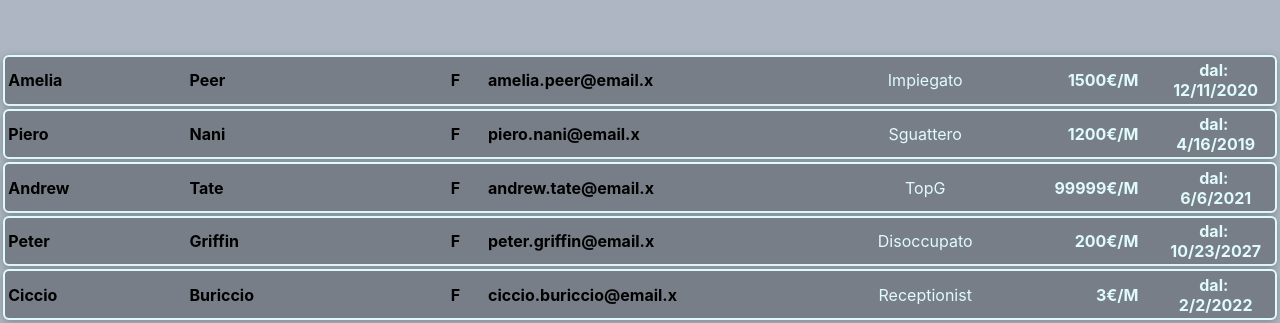
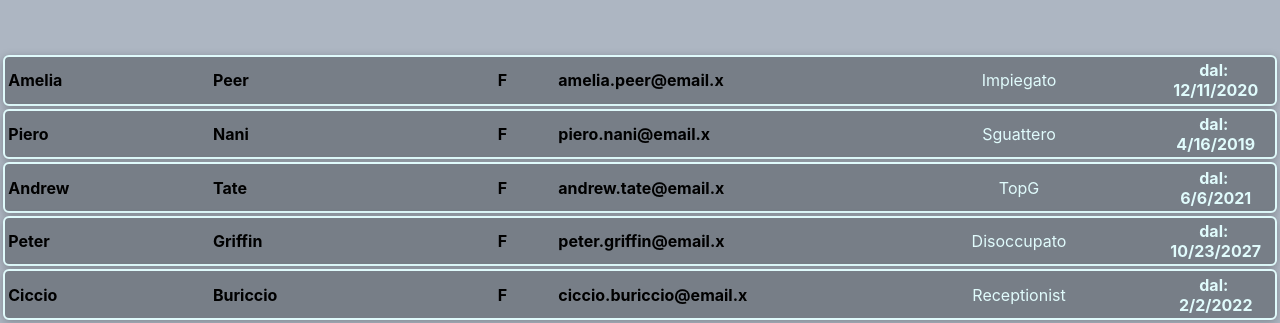
Before and after one commit to GabrieleDellaColletta/PIPLO_FrontEnd, a React (Create React App) app: page /dipendenti_individuali in a window 1280 px wide. Shown: the part 534-857 px from the top of the page. Built offline with nearby package versions, Linux system fonts and the light colour scheme.

Commit message:
twelfth commit-fix
rimosso il display dello stipendio

```diff
--- a/src/components/javascript/Employee_info.js
+++ b/src/components/javascript/Employee_info.js
@@ -11,7 +11,6 @@ function Employee_info(props) {
                 <div className='employee-surname'>{props.surname}</div>
                 <div className='employee-sex'>{props.sex}</div>
                 <div className='employee-email'>{props.email}</div>
-                <div className='employee-wage'>{props.wage}€/M</div>
                 <div className='employee-role'>{props.role}</div>
                 <div className='employee-hired'>dal:&nbsp;<Date_object date={props.hired}/></div>
             </div>
```
